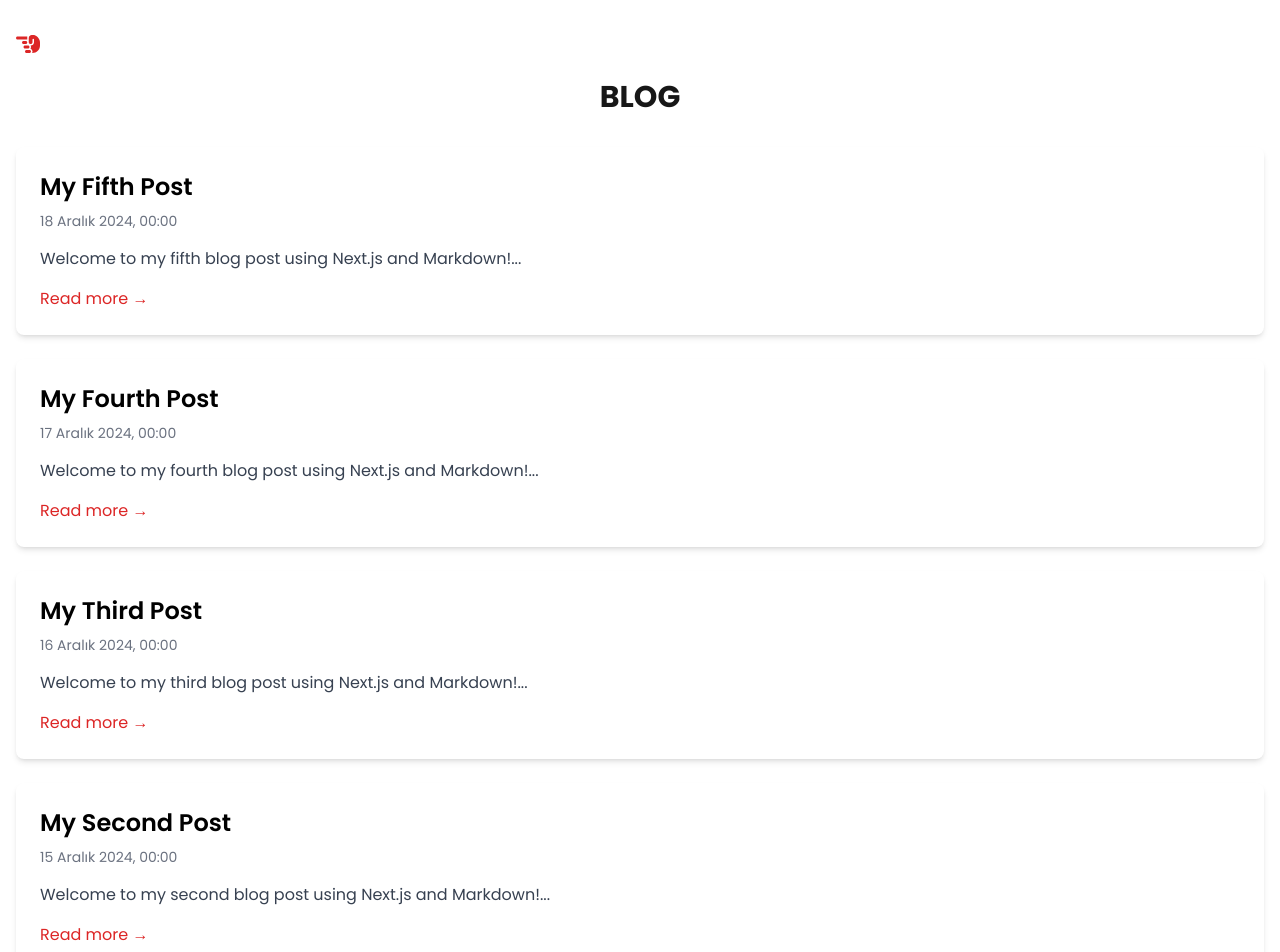
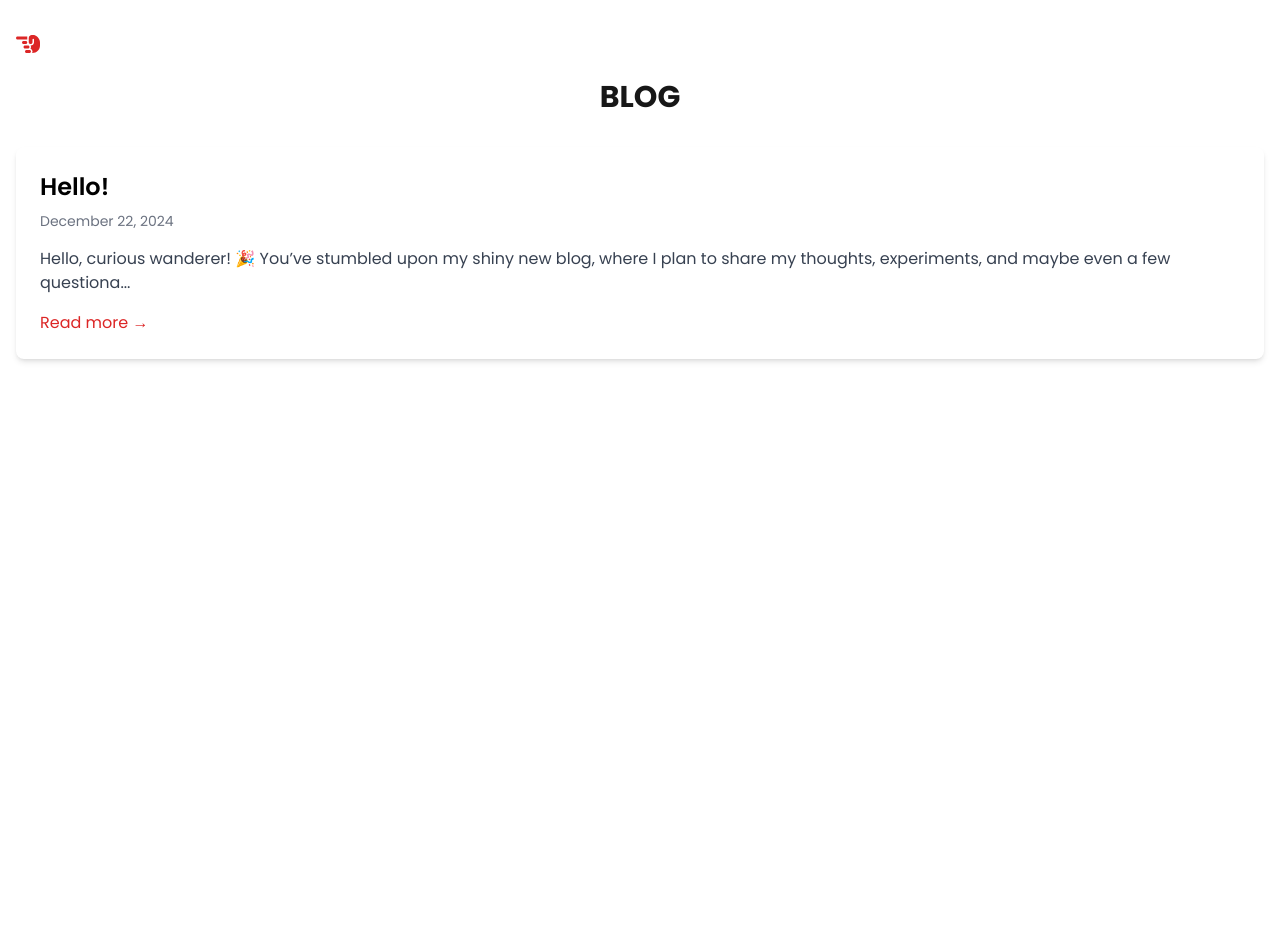
Before and after one commit to ugurcaneser/ugurcaneser.github.io, a Next.js app: page /blog in a window 1280 px wide. Shown: the top 952 px of the page. After the commit the page ends 800 px from the top, so only its background shows below. Built offline with nearby package versions, Linux system fonts and the light colour scheme.

Commit message:
modify date format & delete some dummy blog posts

```diff
--- a/src/app/blog/[id]/page.tsx
+++ b/src/app/blog/[id]/page.tsx
@@ -1,5 +1,5 @@
 import { format } from 'date-fns';
-import { tr } from 'date-fns/locale';
+import { enUS } from 'date-fns/locale';
 import { getSortedPostsData } from '../../lib/posts';
 import { Metadata } from 'next';
 
@@ -42,7 +42,7 @@ export default async function BlogPost({
         <article className="container mx-auto px-4 py-8 max-w-2xl">
             <h1 className="text-4xl font-bold mb-4">{post.title}</h1>
             <time className="text-gray-500 text-sm mb-8 block">
-                {format(new Date(post.date), 'dd MMMM yyyy, HH:mm', { locale: tr })}
+                {format(new Date(post.date), 'MMMM dd, yyyy', { locale: enUS })}
             </time>
             <div className="prose prose-lg">
                 {post.content}
--- a/src/app/blog/page.tsx
+++ b/src/app/blog/page.tsx
@@ -1,6 +1,6 @@
 import { getSortedPostsData, PostData } from "../lib/posts";
 import { format } from 'date-fns';
-import { tr } from 'date-fns/locale';
+import { enUS } from 'date-fns/locale';
 import Link from 'next/link';
 import { FaHandPointLeft } from "react-icons/fa6";
 
@@ -19,12 +19,12 @@ export default async function Blog() {
                     <article key={id} className="p-6 bg-white rounded-lg text-black shadow-md hover:shadow-lg transition-shadow">
                         <h2 className="text-2xl font-semibold mb-2">{title}</h2>
                         <time className="text-gray-500 text-sm mb-4 block">
-                            {format(new Date(date), 'dd MMMM yyyy, HH:mm', { locale: tr })}
+                            {format(new Date(date), 'MMMM dd, yyyy', { locale: enUS })}
                         </time>
                         <p className="text-gray-700 mb-4">
                             {content.substring(0, 150)}...
                         </p>
-                        <Link href={`/blog/${id}`} className="text-red-600 hover:text-red-800">
+                        <Link href={`/blog/${id}`} className="text-red-600 hover:text-red-900">
                             Read more →
                         </Link>
                     </article>
--- a/src/app/posts/0-first-post.md
+++ /dev/null
@@ -1,6 +0,0 @@
----
-title: "My First Post"
-date: "2024-12-14"
----
-
-Welcome to my first blog post using Next.js and Markdown!
--- /dev/null
+++ b/src/app/posts/0-hello.md
@@ -0,0 +1,12 @@
+---
+title: "Hello!"
+date: "December 22, 2024"
+---
+
+Hello, curious wanderer! 🎉
+
+You’ve stumbled upon my shiny new blog, where I plan to share my thoughts, experiments, and maybe even a few questionable jokes. Think of this space as a mix of a coffee shop chat, a brainstorming session, and a virtual adventure all rolled into one.
+
+I can’t promise you’ll find the meaning of life here (still figuring that one out myself), but I can promise stories, insights, and a sprinkle of chaos. From tech geekery to random musings, this blog is where my curiosity meets creativity.
+
+So, grab your favorite snack, buckle up, and let’s see where this journey takes us! 🚀
--- a/src/app/posts/1-second-post.md
+++ /dev/null
@@ -1,6 +0,0 @@
----
-title: "My Second Post"
-date: "2024-12-15"
----
-
-Welcome to my second blog post using Next.js and Markdown!
--- a/src/app/posts/3-third-post.md
+++ /dev/null
@@ -1,6 +0,0 @@
----
-title: "My Third Post"
-date: "2024-12-16"
----
-
-Welcome to my third blog post using Next.js and Markdown!
--- a/src/app/posts/4-fourth-post.md
+++ /dev/null
@@ -1,6 +0,0 @@
----
-title: "My Fourth Post"
-date: "2024-12-17"
----
-
-Welcome to my fourth blog post using Next.js and Markdown!
--- a/src/app/posts/5-fifth-post.md
+++ /dev/null
@@ -1,6 +0,0 @@
----
-title: "My Fifth Post"
-date: "2024-12-18"
----
-
-Welcome to my fifth blog post using Next.js and Markdown!
```
